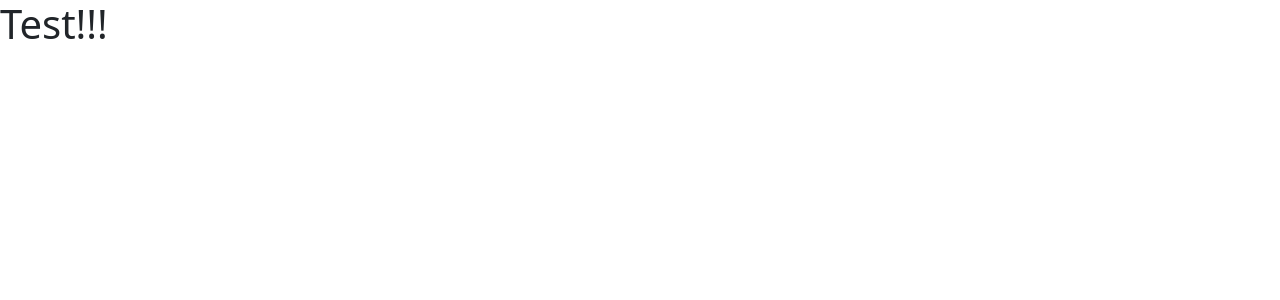
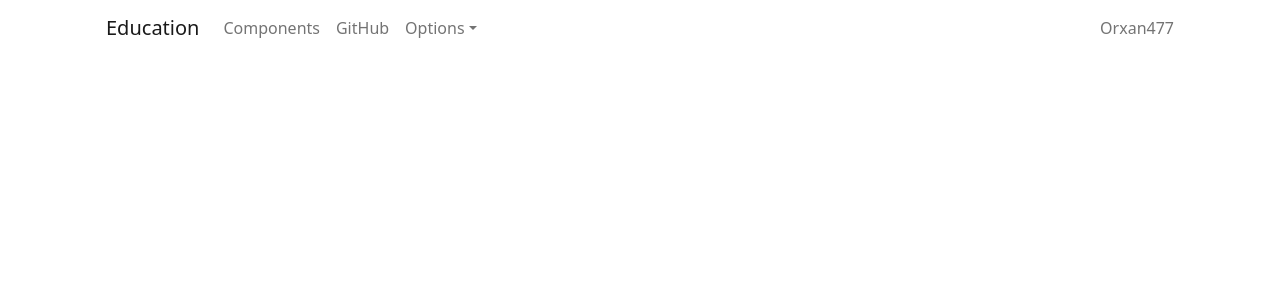
Before and after one commit to Orxan477/React-App, a React (Create React App) app: page / in a window 1280 px wide. Shown: the top 300 px of the page. Built offline with nearby package versions, Linux system fonts and the light colour scheme.

Commit message:
Navbar added

```diff
--- a/src/App.js
+++ b/src/App.js
@@ -1,7 +1,14 @@
+import { Container, Row } from "reactstrap";
+import Navbar from "./Components/Navbar/Navbar"
+
 function App() {
   return (
     <div>
-      <h1>Test!!!</h1>
+      <Container>
+      <Row>
+        <Navbar />
+      </Row>
+      </Container>
     </div>
   );
 }
--- /dev/null
+++ b/src/Components/Navbar/Navbar.js
@@ -0,0 +1,52 @@
+import {
+  Navbar,
+  NavbarBrand,
+  NavbarToggler,
+  Collapse,
+  Nav,
+  NavItem,
+  NavLink,
+  UncontrolledDropdown,
+  DropdownToggle,
+  DropdownMenu,
+  DropdownItem,
+  NavbarText,
+} from "reactstrap";
+import React, { Component } from "react";
+
+export default class Navi extends Component {
+  render() {
+    return (
+      <div>
+        <Navbar expand="md" light>
+          <NavbarBrand href="/">Education</NavbarBrand>
+          <NavbarToggler onClick={function noRefCheck() {}} />
+          <Collapse navbar>
+            <Nav className="me-auto" navbar>
+              <NavItem>
+                <NavLink href="/components/">Components</NavLink>
+              </NavItem>
+              <NavItem>
+                <NavLink href="https://github.com/Orxan477">
+                  GitHub
+                </NavLink>
+              </NavItem>
+              <UncontrolledDropdown inNavbar nav>
+                <DropdownToggle caret nav>
+                  Options
+                </DropdownToggle>
+                <DropdownMenu right>
+                  <DropdownItem>Option 1</DropdownItem>
+                  <DropdownItem>Option 2</DropdownItem>
+                  <DropdownItem divider />
+                  <DropdownItem>Reset</DropdownItem>
+                </DropdownMenu>
+              </UncontrolledDropdown>
+            </Nav>
+            <NavbarText>Orxan477</NavbarText>
+          </Collapse>
+        </Navbar>
+      </div>
+    );
+  }
+}
```
